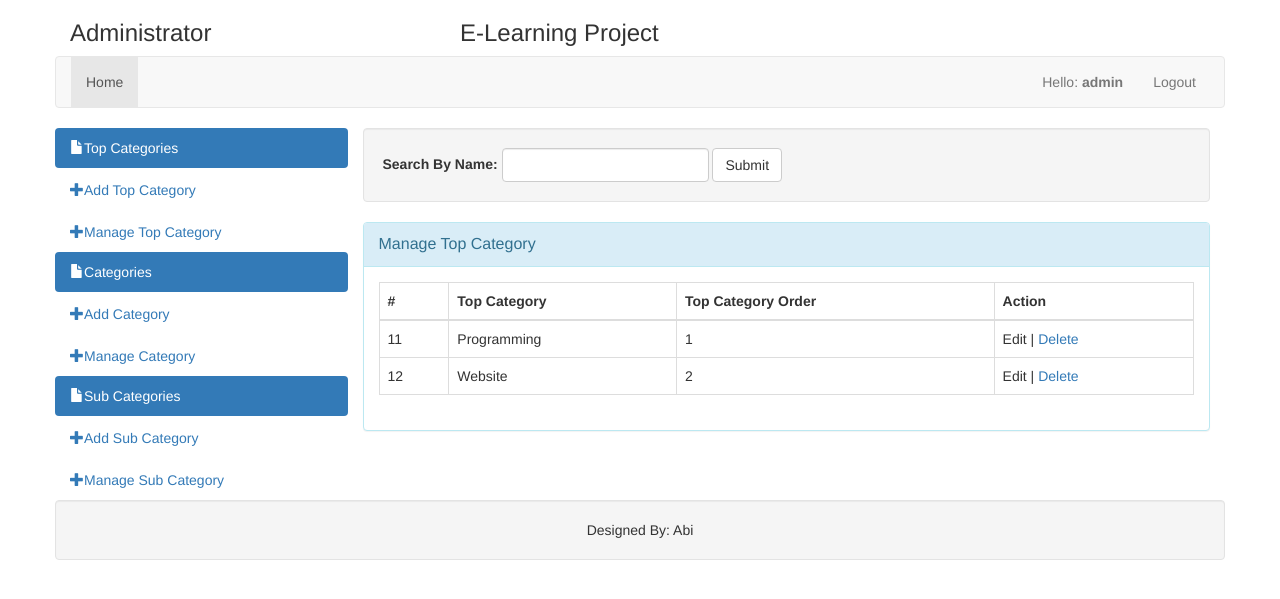
After one commit to merirose/lms, a PHP site: page /admin/manage_top_category.php in a window 1280 px wide. The commit adds this page. Shown: the top 599 px of the page. Run offline with PHP 8.4, Linux system fonts and the light colour scheme; a user stored in the database is signed in; data comes from the database, SQL or seed files in the repository.

Commit message:
Add files via upload

```diff
--- /dev/null
+++ b/abilms/admin/footer.php
@@ -0,0 +1,4 @@
+<div class="row">
+		<div class="well" style="text-align: center;">Designed By: Abi</div>
+
+	</div>
--- /dev/null
+++ b/abilms/admin/header.php
@@ -0,0 +1,36 @@
+<!DOCTYPE html>
+<html lang="en">
+<head>
+  <title>Learn</title>
+  <meta charset="utf-8">
+  <meta name="viewport" content="width=device-width, initial-scale=1">
+  <link rel="stylesheet" href="../css/bootstrap.min.css">
+  <link rel="stylesheet" href="../css/custom.css">
+  <script src="../js/jquery-1.12.1.min.js"></script>
+  <script src="../js/bootstrap.min.js"></script>
+</head>
+<body>
+<div class="container">
+	<div class="row">
+		<div class="col-lg-4 col-md-4 col-sm-12 col-xs-4">
+			<h3>Administrator</h3>
+		</div>
+		<div class="col-lg-8 col-md-8 col-sm-12 col-xs-8">
+			<h3>E-Learning Project</h3>
+		</div>
+	</div>
+	<div class="row">
+		<nav class="navbar navbar-default">
+		  <div class="container">
+		    <ul class="nav navbar-nav">
+		      <li class="active"><a href="index.php">Home</a></li>
+
+		    </ul>
+		    <ul class="nav navbar-nav pull-right">
+		      <li><a href="#"><?php echo "Hello: <b>".$_SESSION["username"]."</b>";?></a></li>
+		      <li><a href="logout.php">Logout</a></li>
+
+		    </ul>
+		  </div>
+		</nav>
+	</div>
--- /dev/null
+++ b/abilms/admin/left_menu.php
@@ -0,0 +1,18 @@
+
+				<ul class="nav nav-pills nav-stacked">
+					<li class="active actived"><a href="#"><span class="glyphicon glyphicon-file" aria-hidden="true"></span>Top Categories</a></li>
+					<li><a href="add_top_category.php"><span class="glyphicon glyphicon-plus" aria-hidden="true"></span>Add Top Category</a></li>
+					<li><a href="manage_top_category.php"><span class="glyphicon glyphicon-plus" aria-hidden="true"></span>Manage Top Category</a></li>
+				</ul>
+
+				<ul class="nav nav-pills nav-stacked">
+					<li class="active actived"><a href="#"><span class="glyphicon glyphicon-file" aria-hidden="true"></span>Categories</a></li>
+					<li><a href="add_category.php"><span class="glyphicon glyphicon-plus" aria-hidden="true"></span>Add Category</a></li>
+					<li><a href="manage_category.php"><span class="glyphicon glyphicon-plus" aria-hidden="true"></span>Manage Category</a></li>
+				</ul>
+
+				<ul class="nav nav-pills nav-stacked">
+					<li class="active actived"><a href="#"><span class="glyphicon glyphicon-file" aria-hidden="true"></span>Sub Categories</a></li>
+					<li><a href="add_sub_category.php"><span class="glyphicon glyphicon-plus" aria-hidden="true"></span>Add Sub Category</a></li>
+					<li><a href="manage_sub_category.php"><span class="glyphicon glyphicon-plus" aria-hidden="true"></span>Manage Sub Category</a></li>
+				</ul>
--- /dev/null
+++ b/abilms/admin/logout.php
@@ -0,0 +1,5 @@
+<?php
+session_start();
+session_destroy();
+header("location: login.php");
+?>
--- /dev/null
+++ b/abilms/admin/manage_top_category.php
@@ -0,0 +1,115 @@
+<?php
+session_start();
+if(!isset($_SESSION["username"])){
+	header("location: login.php");
+}
+
+include "../connection.php";
+$msg="";
+if(isset($_GET["delete_id"])){
+// $text_top_category_name=mres($con,$_POST["text_top_category_name"]);
+// $text_top_category_order=mres($con,$_POST["text_top_category_order"]);
+$qry=mysqli_query($con, "delete from table_top_category where top_category_id='".mres($con,$_GET["delete_id"])."'");
+if($qry){
+	$msg='
+		<div id="login-alert" class="alert alert-success col-sm-12">Success! Data is deleted</div>
+	';
+}
+else {
+	$msg='
+		<div id="login-alert" class="alert alert-danger col-sm-12">Fail! Cannot delete data</div>
+	';
+}
+}
+?>
+<?php
+include "header.php";
+
+?>
+	<div class="row" style="padding-left: 0px;padding-right: 0px;">
+		<div class="col-lg-3 col-md-3 col-sm-3 col-xs-12" style="padding-left: 0px;padding-right: 0px;">
+				<?php include "left_menu.php";?>
+			</div>
+
+			<div class="col-lg-9 col-md-9 col-sm-9 col-xs-12">
+				<div class="well">
+					<form method="post" class="form-inline" id="form_search" action='<?php echo $_SERVER["PHP_SELF"];?>'>
+					  <div class="form-group">
+					    <label>Search By Name:</label>
+					   		<input type="text" class="form-control" id="text_search" name="text_search">
+					  </div>
+  					<button type="submit" class="btn btn-default">Submit</button>
+					</form>
+				</div>
+				<div class="panel panel-info">
+					<div class="panel-heading">
+						<div class="panel-title">Manage Top Category</div>
+					</div>
+
+						<div class="panel-body">
+							<?php echo $msg;?>
+			  <table class="table table-hover table-bordered">
+			    <thead>
+			      <tr>
+			        <th>#</th>
+			        <th>Top Category</th>
+			        <th>Top Category Order</th>
+			        <th>Action</th>
+			      </tr>
+			    </thead>
+			    <tbody>
+			    	<?php
+			    	$qry=mysqli_query($con,"select * from table_top_category order by top_category_order asc");
+			    	while($row=mysqli_fetch_array($qry)) {
+			    		echo '<tr>';
+			    		echo '<td>'.$row["top_category_id"]."</td><td>".$row["top_category_name"]."</td><td>".$row["top_category_order"]."</td><td>Edit | <a href='?delete_id=".$row["top_category_id"]."' onclick=\"return confirm('Are you sure you want to delete this item?');\">Delete</a></td>";
+			    		echo '</tr>';
+			    	}
+			    	?>
+
+			    </tbody>
+			  </table>
+
+
+						</div>
+		</div>
+
+	</div>
+
+</div>
+<script>
+	$(document).ready(function(){
+			$('input[class="form-control"]').focus(function(){
+			$(this).removeAttr('style');
+			});
+
+	  $("#btn_save").click(function(e){
+	 	if($('#text_top_category_name').val()==''){
+	 		$('#text_top_category_name').css("border-color", "#DA190B");
+	 		$('#text_top_category_name').css("background", "#F2DEDE");
+	 		e.preventDefault();
+	 	}
+	 	if($('#text_top_category_order').val()==''){
+	 		$('#text_top_category_order').css("border-color", "#DA190B");
+	 		$('#text_top_category_order').css("background", "#F2DEDE");
+	 		e.preventDefault();
+	 	}
+	 	else{
+	 		$('form_add_top_category').unbind('submit').submit();
+	 	}
+	  });
+
+	  // $("#btn_password").click(function(e){
+	 	// if($('#password').val()==''){
+	 	// 	$('#password').css("border-color", "#DA190B");
+	 	// 	$('#password').css("background", "#F2DEDE");
+	 	// 	e.preventDefault();
+	 	// }
+	 	// else{
+	 	// 	$('form_password').unbind('submit').submit();
+	 	// }
+	  // });
+
+	});
+</script>
+<?php include "footer.php"; ?>
```
Also changed, not shown: abilms (1).sql (added, +102 -0 lines), abilms/References.txt (added, +9 -0 lines), abilms/admin/add_top_category.php (added, +101 -0 lines), abilms/admin/index.php (+57 -1 lines).
